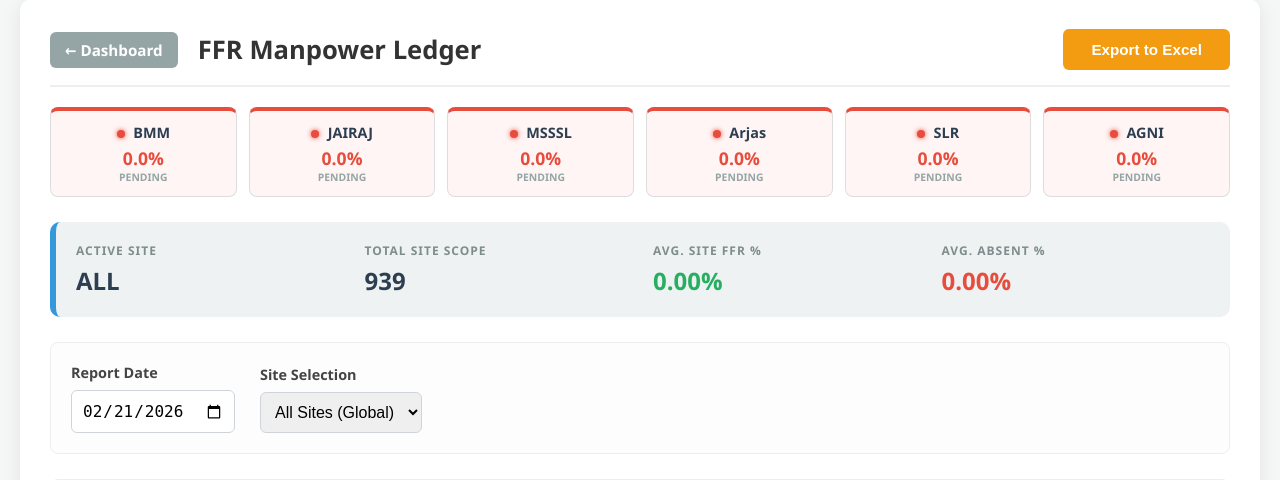
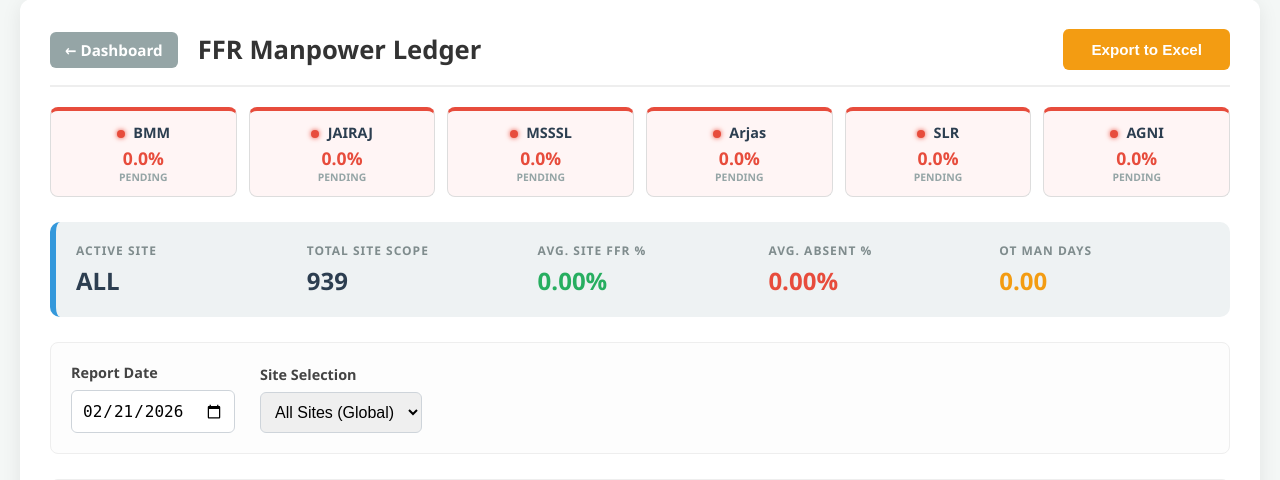
Before and after one commit to KapilArunesshSS/brighttechrms, a Django app: page /FFR/ in a window 1280 px wide. Shown: the part 21-501 px from the top of the page. Run offline with Django 5.2, Linux system fonts and the light colour scheme; the visitor is signed in with stand-in values (Sample User, id 1); data that the repository does not hold is empty; some libraries are stand-ins or nearby versions.

Commit message:
created ot mandays feature

```diff
--- a/main/templates/ffr.html
+++ b/main/templates/ffr.html
@@ -32,7 +32,8 @@
         .dot-green { background: var(--success); box-shadow: 0 0 5px var(--success); }
         .dot-red { background: var(--danger); box-shadow: 0 0 5px var(--danger); }
 
-        .stats-banner { display: grid; grid-template-columns: repeat(4, 1fr); gap: 20px; background: #eef2f3; padding: 20px; border-radius: 10px; margin-bottom: 25px; border-left: 6px solid var(--accent); }
+        /* CHANGED: grid-template-columns changed to 5 to fit OT Man Days */
+        .stats-banner { display: grid; grid-template-columns: repeat(5, 1fr); gap: 20px; background: #eef2f3; padding: 20px; border-radius: 10px; margin-bottom: 25px; border-left: 6px solid var(--accent); }
         .stat-item { display: flex; flex-direction: column; }
         .stat-label { font-size: 0.75rem; color: #7f8c8d; font-weight: bold; text-transform: uppercase; letter-spacing: 1px; }
         .stat-value { font-size: 1.5rem; font-weight: 800; color: var(--primary); margin-top: 5px; }
@@ -106,6 +107,8 @@
         <div class="stat-item"><span class="stat-label">Total Site Scope</span><span class="stat-value" id="disp-scope">0</span></div>
         <div class="stat-item"><span class="stat-label">Avg. Site FFR %</span><span class="stat-value" id="disp-avg-ffr" style="color: var(--success);">0.00%</span></div>
         <div class="stat-item"><span class="stat-label">Avg. Absent %</span><span class="stat-value" id="disp-avg-abs" style="color: var(--danger);">0.00%</span></div>
+        <!-- ADDED: OT Man Days Output -->
+        <div class="stat-item"><span class="stat-label">OT Man Days</span><span class="stat-value" id="disp-ot-mandays" style="color: var(--warning);">0.00</span></div>
     </div>
 
     <form method="GET" action="{% url 'FFR' %}" id="filterForm" class="controls">
@@ -434,7 +437,8 @@
                 <td class="input-cell"><input type="number" name="a_${p.sr}" oninput="update()" value="${db ? db.a : 0}"></td>
                 <td class="abs-pct-cell" id="ap_${p.sr}">0%</td>
                 <td class="input-cell"><input type="number" name="w_${p.sr}" value="${db ? db.w : 0}"></td>
-                <td class="input-cell"><input type="number" name="o_${p.sr}" value="${db ? db.o : 0}"></td>
+                <!-- ADDED: oninput="update()" so stats update instantly when OT is typed -->
+                <td class="input-cell"><input type="number" name="o_${p.sr}" oninput="update()" value="${db ? db.o : 0}"></td>
                 <td class="ffr-cell" id="fr_${p.sr}">0%</td>
                 <td class="remark-cell"><input type="text" name="rem_${p.sr}" value="${db ? db.rem : ''}" placeholder="..."></td>
             `;
@@ -445,10 +449,14 @@
     }
 
     function update() {
-        let ts = 0, tp = 0, ta = 0;
+        // ADDED: 'tot' variable to track Total Overtime Hours
+        let ts = 0, tp = 0, ta = 0, tot = 0;
+
         currentProfiles.forEach(r => {
             const pVal = parseInt(document.querySelector(`input[name="p_${r.sr}"]`).value) || 0;
             const aVal = parseInt(document.querySelector(`input[name="a_${r.sr}"]`).value) || 0;
+            // ADDED: Capture overtime input field value
+            const oVal = parseFloat(document.querySelector(`input[name="o_${r.sr}"]`).value) || 0;
 
             const frVal = r.scope > 0 ? ((pVal / r.scope) * 100).toFixed(2) : "0.00";
             const apVal = r.scope > 0 ? ((aVal / r.scope) * 100).toFixed(2) : "0.00";
@@ -456,12 +464,16 @@
             document.getElementById(`fr_${r.sr}`).innerText = frVal + '%';
             document.getElementById(`ap_${r.sr}`).innerText = apVal + '%';
 
-            ts += r.scope; tp += pVal; ta += aVal;
+            // ADDED: Add OT to total tally
+            ts += r.scope; tp += pVal; ta += aVal; tot += oVal;
         });
 
         document.getElementById('disp-scope').innerText = ts;
         document.getElementById('disp-avg-ffr').innerText = (ts > 0 ? ((tp / ts) * 100).toFixed(2) : "0.00") + '%';
         document.getElementById('disp-avg-abs').innerText = (ts > 0 ? ((ta / ts) * 100).toFixed(2) : "0.00") + '%';
+
+        // ADDED: Calculate OT Man Days (Total OT Hours divided by standard 8-hour shift)
+        document.getElementById('disp-ot-mandays').innerText = (tot / 8).toFixed(2);
     }
 
     function validateAndExport() {
```
